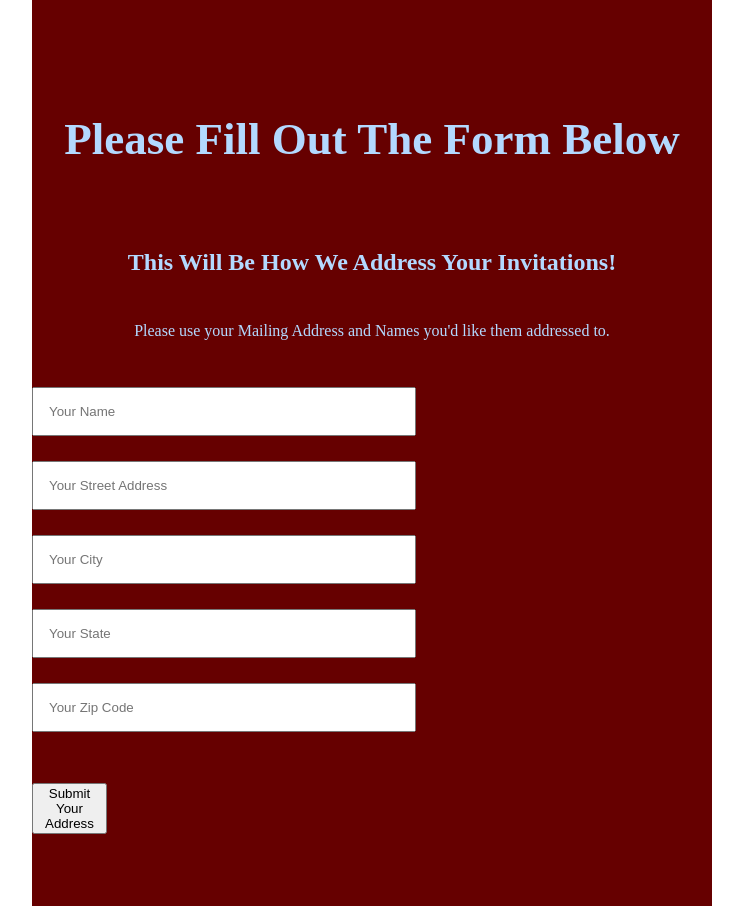
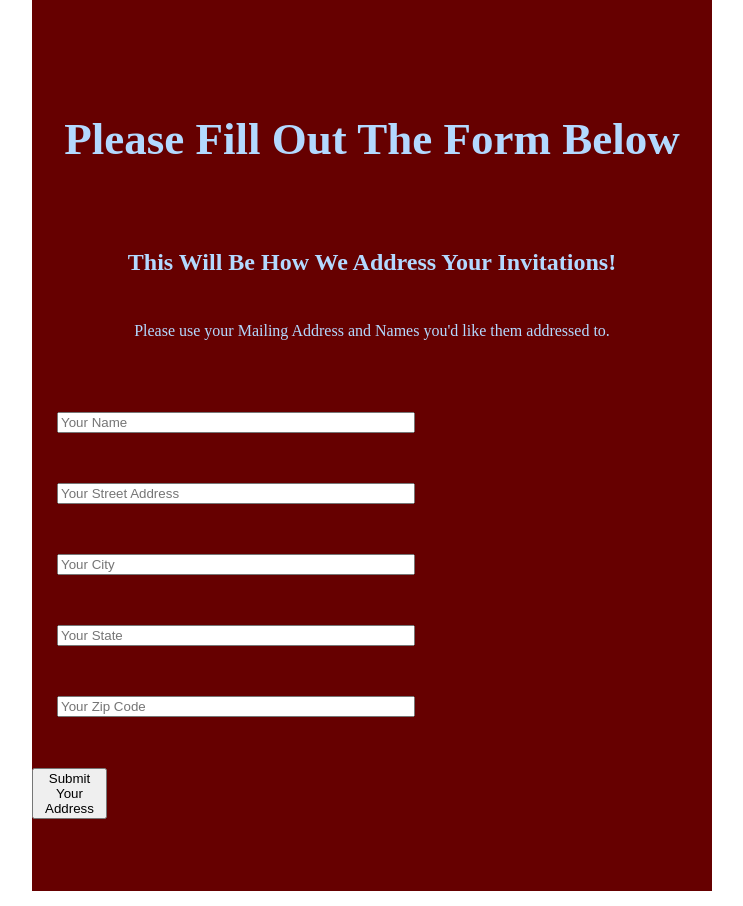
Before and after one commit to a-soren/wedding-form, a React (Create React App) app: page / in a window 1280 px wide. Shown: the whole page, without its empty margins (268-1011 px from the left). Built offline with nearby package versions, Linux system fonts and the light colour scheme.

Commit message:
removed padding and updated margins

```diff
--- a/src/App.js
+++ b/src/App.js
@@ -9,8 +9,7 @@ const Card = styled.main`
 `;
 const Input = styled.input`
   width: 350px;
-  padding: 15px;
-  margin-bottom: 25px;
+  margin: 25px;
 `;
 const Button = styled.button`
   width: 75px;
```
